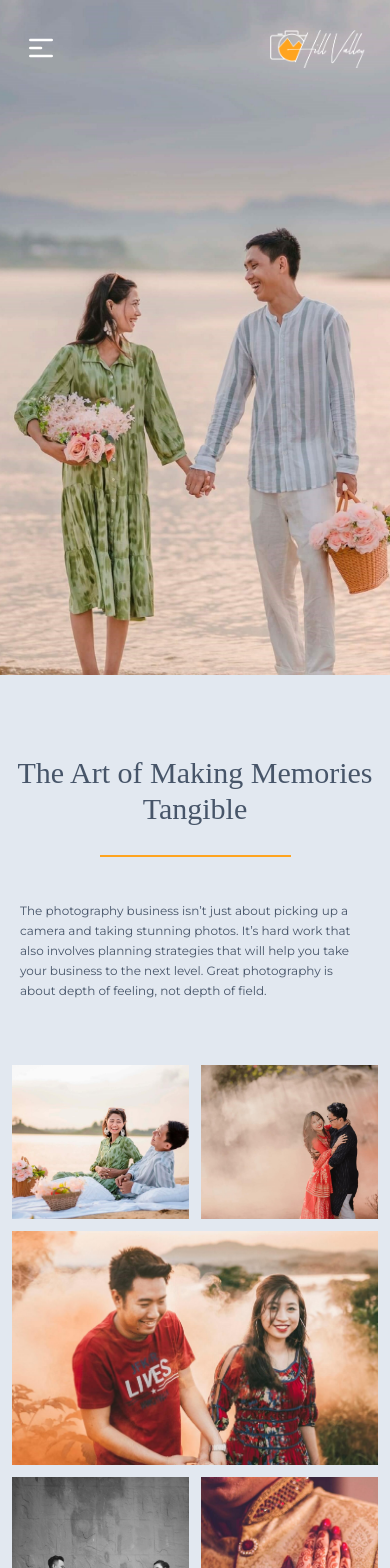
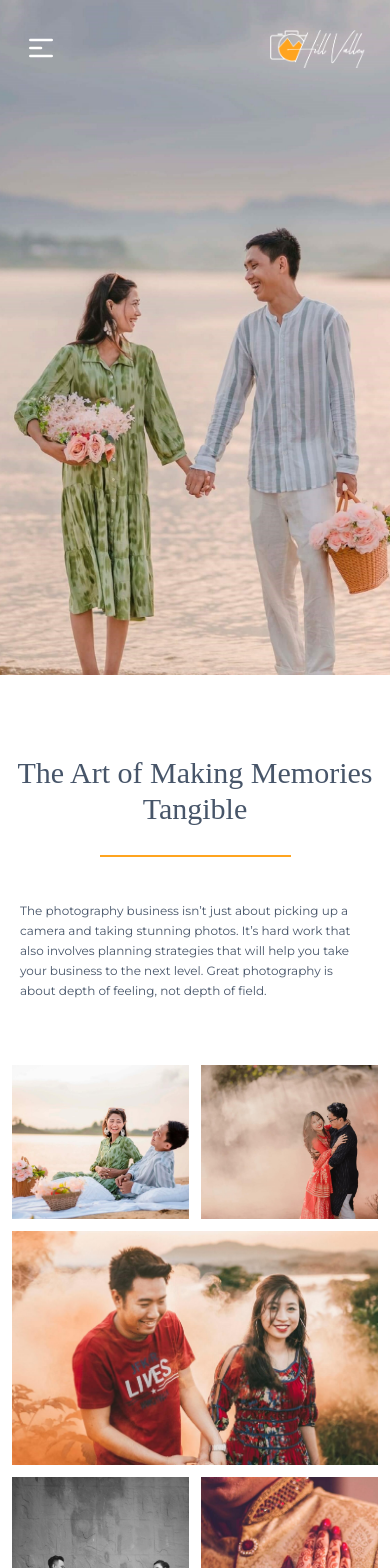
Before and after one commit to Alapottra-troj1n/hill-valley-production, a Next.js app: page / in a window 390 px wide. Shown: the top 1568 px of the page. Built offline with nearby package versions, Linux system fonts and the light colour scheme; no server answers; the database is empty; a web font is replaced by a local one.

Commit message:
added a bit bg overlay

```diff
--- a/pages/index.js
+++ b/pages/index.js
@@ -9,7 +9,7 @@ import connectDb from '../lib/connectDb';
 import Link from 'next/link';
 
 
-export default function Home({posts}) {
+export default function Home({ posts }) {
 
 
 
@@ -28,13 +28,15 @@ export default function Home({posts}) {
       {/*******  HERO SECTION *************/}
 
 
-      <div className={styles.homeBg} >
+      <div className="bg-slate-300" >
+        <div className={styles.homeBg} >
 
+        </div>
       </div>
 
       {/*******  2ND SECTION *************/}
 
-      <div className='py-20 px-1 lg:px-32 bg-slate-200 container mx-auto  font-type '>
+      <div className='py-20 px-1 lg:px-32 container mx-auto  font-type '>
 
         <h2 className='font-extra text-center text-3xl lg:text-5xl' >The Art of Making Memories Tangible</h2>
         <div className='border-b-2 mt-7 w-[50%] mx-auto border-main' ></div>
@@ -331,7 +333,7 @@ export default function Home({posts}) {
 
 
         <div className='grid grid-cols-1 lg:grid-cols-2 gap-20' >
-          {posts.map(post => <PhotoCard key={post._id} data={post} /> )}
+          {posts.map(post => <PhotoCard key={post._id} data={post} />)}
         </div>
 
 
--- a/pages/photography.jsx
+++ b/pages/photography.jsx
@@ -39,7 +39,7 @@ const Photography = ({posts}) => {
         <div>
 
 
-            <div className=' relative h-[80vh] w-full'>
+            <div className='bg-slate-300 relative h-[80vh] w-full'>
                 <Image priority={true} src={bg} alt='photography-bg' layout='fill' objectFit='cover' objectPosition={'center'}/>
             </div>
 
```
